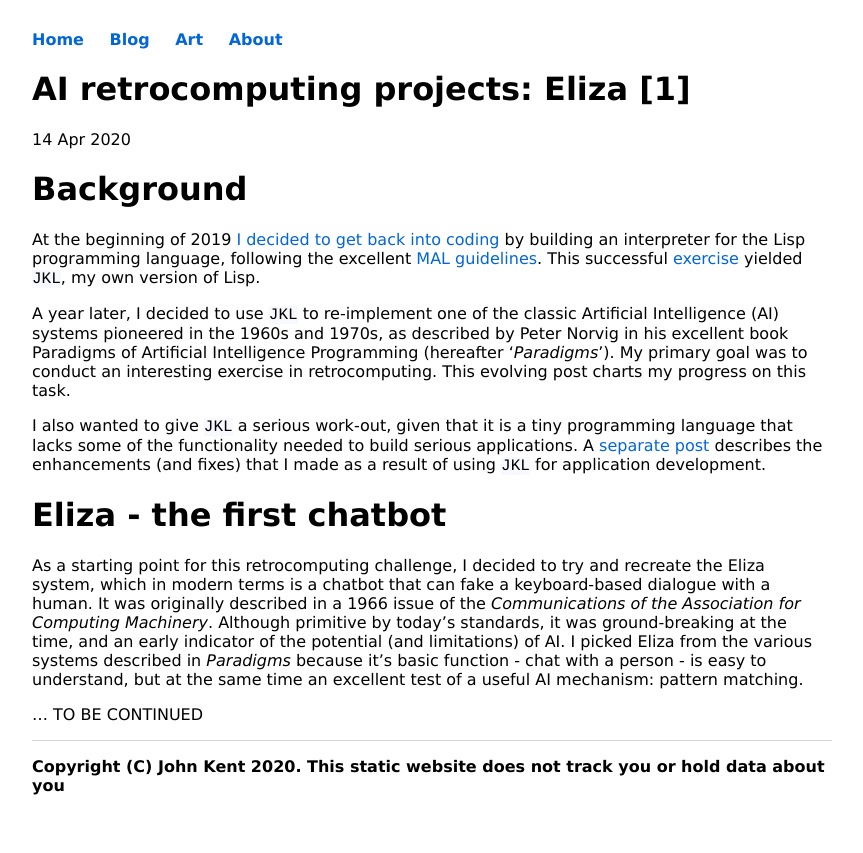
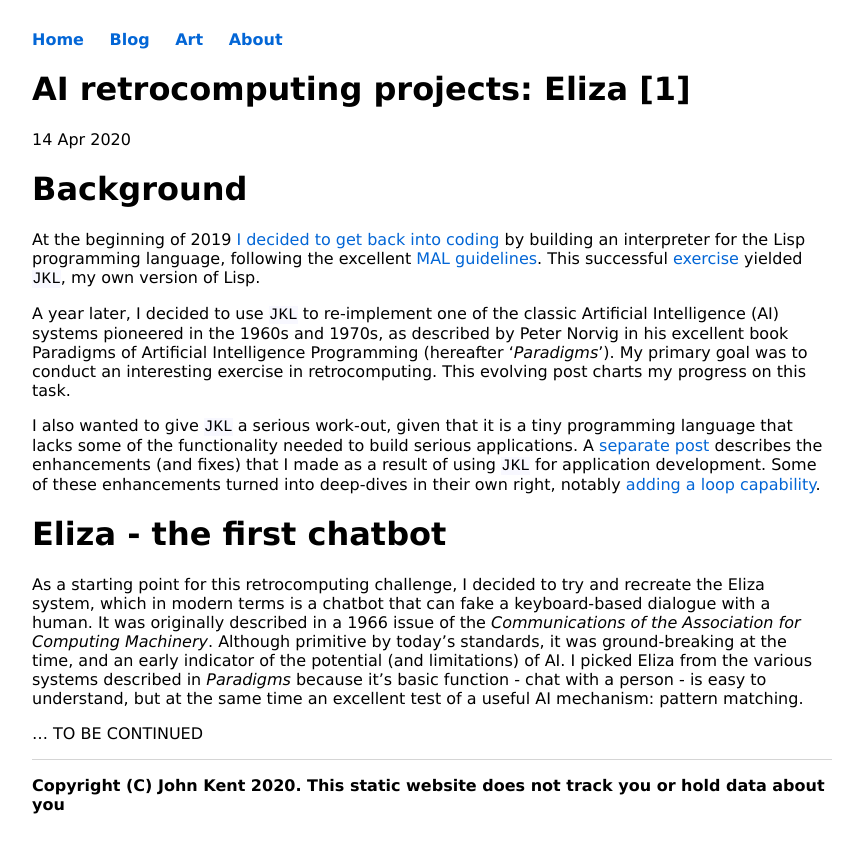
Before and after one commit to KineticLensman/KineticLensman.github.io, a Jekyll site: the page built from _posts/2020-04-14-AI-Projects-Eliza.md, in a window 1280 px wide. Shown: the top 853 px of the page, without its empty margins (208-1071 px from the left). Built offline with Jekyll 4.4.1, drawn with Linux system fonts in a browser that asks for light colours.

Commit message:
added ref to looping deep dive

```diff
--- a/_posts/2020-04-14-AI-Projects-Eliza.md
+++ b/_posts/2020-04-14-AI-Projects-Eliza.md
@@ -10,7 +10,7 @@ At the beginning of 2019 [I decided to get back into coding](https://www.non-kin
 
 A year later, I decided to use `JKL` to re-implement one of the classic Artificial Intelligence (AI) systems pioneered in the 1960s and 1970s, as described by Peter Norvig in his excellent book Paradigms of Artificial Intelligence Programming (hereafter '*Paradigms*'). My primary goal was to conduct an interesting exercise in retrocomputing. This evolving post charts my progress on this task.
 
-I also wanted to give `JKL` a serious work-out, given that it is a tiny programming language that lacks some of the functionality needed to build serious applications. A [separate post](https://www.non-kinetic-effects.co.uk/blog/2020/04/03/Journey-continues) describes the enhancements (and fixes) that I made as a result of using `JKL` for application development.
+I also wanted to give `JKL` a serious work-out, given that it is a tiny programming language that lacks some of the functionality needed to build serious applications. A [separate post](https://www.non-kinetic-effects.co.uk/blog/2020/04/03/Journey-continues) describes the enhancements (and fixes) that I made as a result of using `JKL` for application development. Some of these enhancements turned into deep-dives in their own right, notably [adding a loop capability](https://www.non-kinetic-effects.co.uk/blog/2020/04/18/looping-deep-dive).
 
 # Eliza - the first chatbot
 
```
